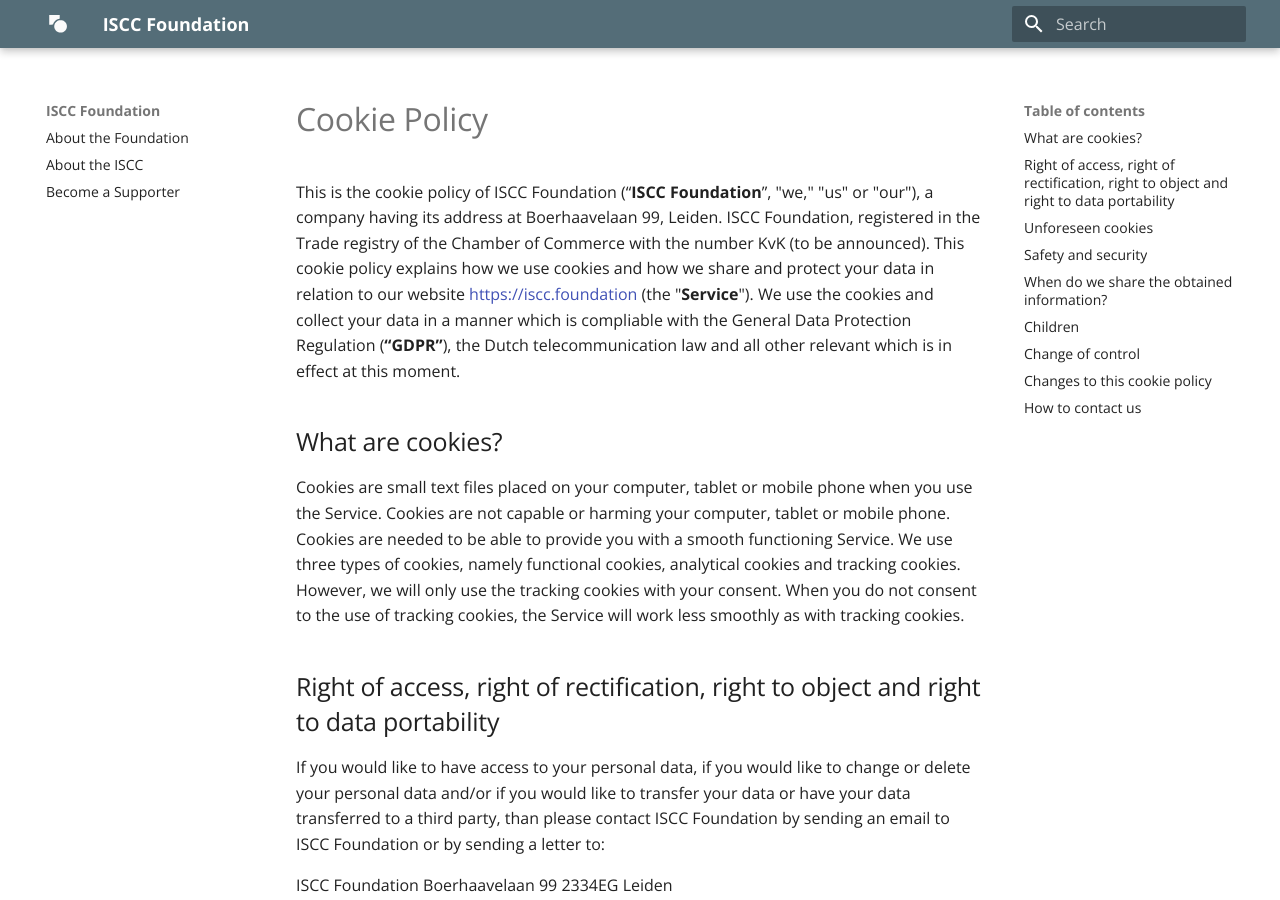
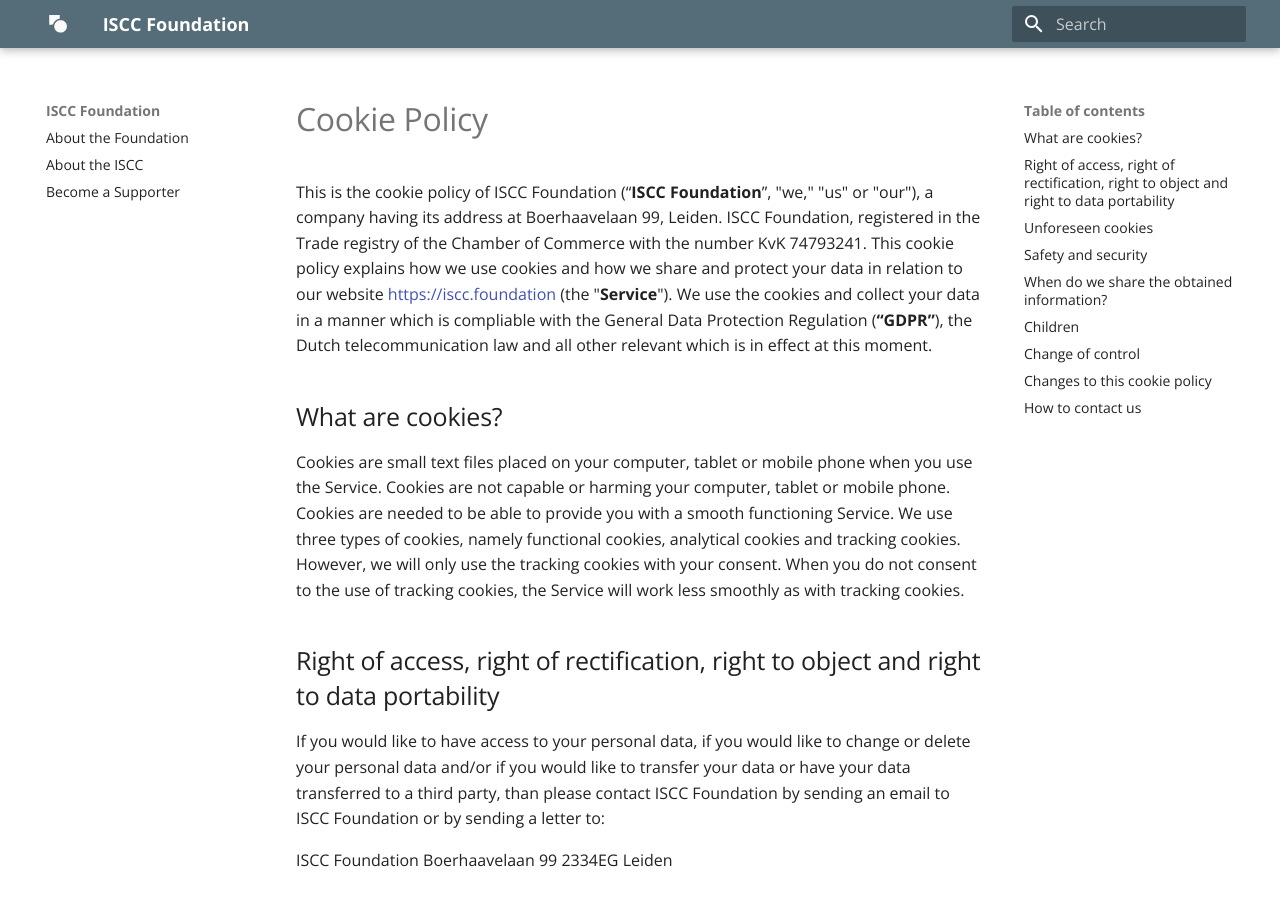
Before and after one commit to iscc/foundation, an MkDocs documentation site: the page built from docs/cookies.md, in a window 1280 px wide and 900 px high. Built offline with MkDocs 1.6.1 and Material for MkDocs 9.7.7, drawn with Linux system fonts in a browser that asks for light colours.

Commit message:
Add KVK number

```diff
--- a/docs/cookies.md
+++ b/docs/cookies.md
@@ -1,6 +1,6 @@
 # Cookie Policy
 
-This is the cookie policy of ISCC Foundation (“**ISCC Foundation**”, "we," "us" or "our"), a company having its address at Boerhaavelaan 99, Leiden. ISCC Foundation, registered in the Trade registry of the Chamber of Commerce with the number KvK (to be announced). This cookie policy explains how we use cookies and how we share and protect your data in relation to our website https://iscc.foundation (the "**Service**"). We use the cookies and collect your data in a manner which is compliable with the General Data Protection Regulation (**“GDPR”**), the Dutch telecommunication law and all other relevant which is in effect at this moment.
+This is the cookie policy of ISCC Foundation (“**ISCC Foundation**”, "we," "us" or "our"), a company having its address at Boerhaavelaan 99, Leiden. ISCC Foundation, registered in the Trade registry of the Chamber of Commerce with the number KvK 74793241. This cookie policy explains how we use cookies and how we share and protect your data in relation to our website https://iscc.foundation (the "**Service**"). We use the cookies and collect your data in a manner which is compliable with the General Data Protection Regulation (**“GDPR”**), the Dutch telecommunication law and all other relevant which is in effect at this moment.
 
 ## What are cookies?
 
```
Also changed, not shown: docs/imprint.md (+1 -1 lines), docs/privacy.md (+1 -1 lines).
